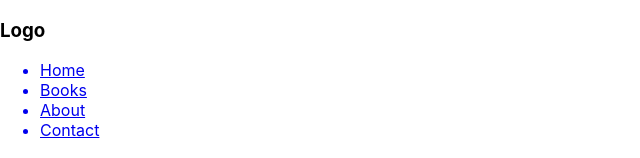
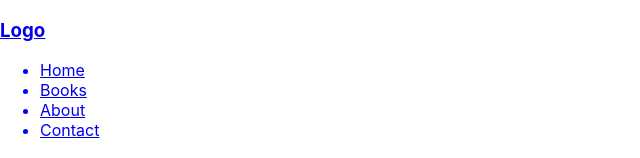
Before and after one commit to ShivS01/just-pdf, a React (Create React App) app: page / in a window 1280 px wide. Shown: the top 158 px of the page, without its empty margins (0-640 px from the left). Built offline with nearby package versions, Linux system fonts and the light colour scheme.

Commit message:
saved and added router-dom and bootstrap to dependencies

```diff
--- a/package.json
+++ b/package.json
@@ -7,6 +7,7 @@
     "@testing-library/react": "^9.5.0",
     "@testing-library/user-event": "^7.2.1",
     "react": "^16.13.1",
+    "react-bootstrap": "^1.0.1",
     "react-dom": "^16.13.1",
     "react-router-dom": "^5.1.2",
     "react-scripts": "3.4.1"
--- a/src/components/NavBar.js
+++ b/src/components/NavBar.js
@@ -4,7 +4,9 @@ import { Link } from "react-router-dom";
 const NavBar = () => {
   return (
     <nav>
-      <h3>Logo</h3>
+      <Link to="/">
+        <h3>Logo</h3>
+      </Link>
       <ul className="nav-links">
         <Link to="/">
           <li>Home</li>
```
